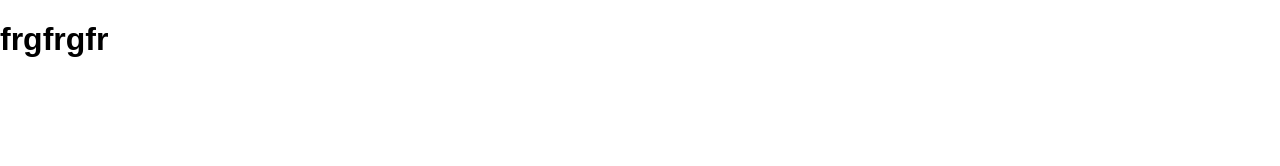
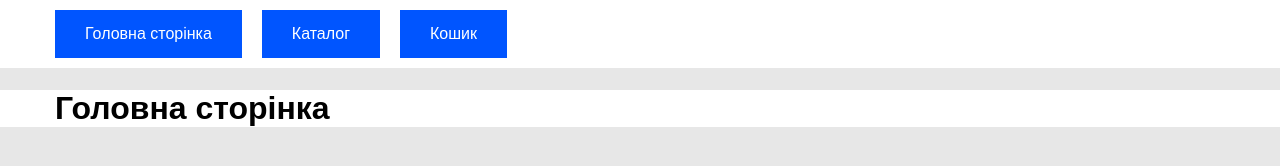
Before and after one commit to Zharovskiy/my-shop, a plain HTML site: page index.html in a window 1280 px wide. Drawn offline with Linux system fonts and the light colour scheme.

Commit message:
20231223

```diff
--- a/css/style.css
+++ b/css/style.css
@@ -19,4 +19,61 @@ img {
 
 body {
     font-family: Arial, Helvetica, sans-serif;
+    background-color: rgb(231, 231, 231);
 }
+
+/* Скидання стилів */
+.list-reset {
+    list-style-type: none;
+    padding: 0;
+    margin: 0;
+}
+
+.container {
+    max-width: 1200px;
+    padding: 0 15px;
+    margin: 0 auto;
+}
+
+/* Кнопка */
+.btn {
+    color: white;
+    background-color: rgb(0, 85, 255);
+    padding: 15px 30px;
+    border: none;
+    outline: none;
+    border-radius: 0;
+    outline: 1px solid transparent;
+    transition: background-color .3s, outline-color .3s;
+}
+
+.btn:hover {
+    background-color: rgb(42, 113, 253);
+}
+
+.btn:active {
+    background-color: rgb(14, 74, 194);
+}
+
+.btn:focus {
+    outline-color: rgb(0, 85, 255);
+}
+
+/* Шапка */
+.header {
+    padding: 10px 0;
+    background-color: white;
+    margin-bottom: 20px;
+}
+
+/* Навігація */
+.navigation {
+    display: flex;
+    align-items: center;
+    gap: 20px;
+}
+
+/* Контейнер для сторінок */
+.page-container {
+    background-color: white;
+}
--- a/index.html
+++ b/index.html
@@ -8,9 +8,9 @@
     <link rel="stylesheet" href="./css/normalize.css">
     <link rel="stylesheet" href="./css/style.css">
 
-    <script src="./js/main.js"></script>
+    <script src="./js/main.js" defer></script>
 </head>
 <body>
-    <h1>frgfrgfr</h1>
+    <div id="app"></div>
 </body>
 </html>
--- a/js/main.js
+++ b/js/main.js
@@ -1 +1,73 @@
-alert('gggrrrg')
+const app = document.getElementById('app')
+
+// Створити шапку
+function getHeader() {
+    const header = document.createElement('header')
+    header.classList.add('header')
+
+    const container = document.createElement('div')
+    container.classList.add('container', 'header__container')
+
+    const nav = document.createElement('nav')
+    nav.classList.add('navigation')
+
+    let link1 = document.createElement('a')
+    link1.href = ""
+    link1.classList.add('btn')
+    link1.textContent = 'Головна сторінка'
+
+    let link2 = document.createElement('a')
+    link2.href = ""
+    link2.classList.add('btn')
+    link2.textContent = 'Каталог'
+
+    let link3 = document.createElement('a')
+    link3.href = ""
+    link3.classList.add('btn')
+    link3.textContent = 'Кошик'
+
+    nav.append(link1, link2, link3)
+    container.append(nav)
+    header.append(container)
+
+    return header
+}
+
+// Контейнер для сторінок
+function getPageContainer() {
+    const main = document.createElement('main')
+    main.classList.add('page-container')
+
+    return main
+}
+
+// Створює головний заголовок
+function getMainTitle(text) {
+    const title = document.createElement('h1')
+    title.classList.add('main-title')
+    title.textContent = text
+
+    return title
+}
+
+// Головна сторінка
+function getMainPage() {
+    const page = document.createElement('div')
+    page.classList.add('page', 'main-page', 'container')
+
+    const mainTitle = getMainTitle('Головна сторінка')
+
+    const list = document.createElement('ul')
+    list.classList.add('product-list', 'list-reset')
+
+    page.append(mainTitle, list)
+    return page
+}
+
+const header = getHeader()
+const mainContainer = getPageContainer()
+
+const mainPage = getMainPage()
+mainContainer.append(mainPage)
+
+app.append(header, mainContainer)
```
